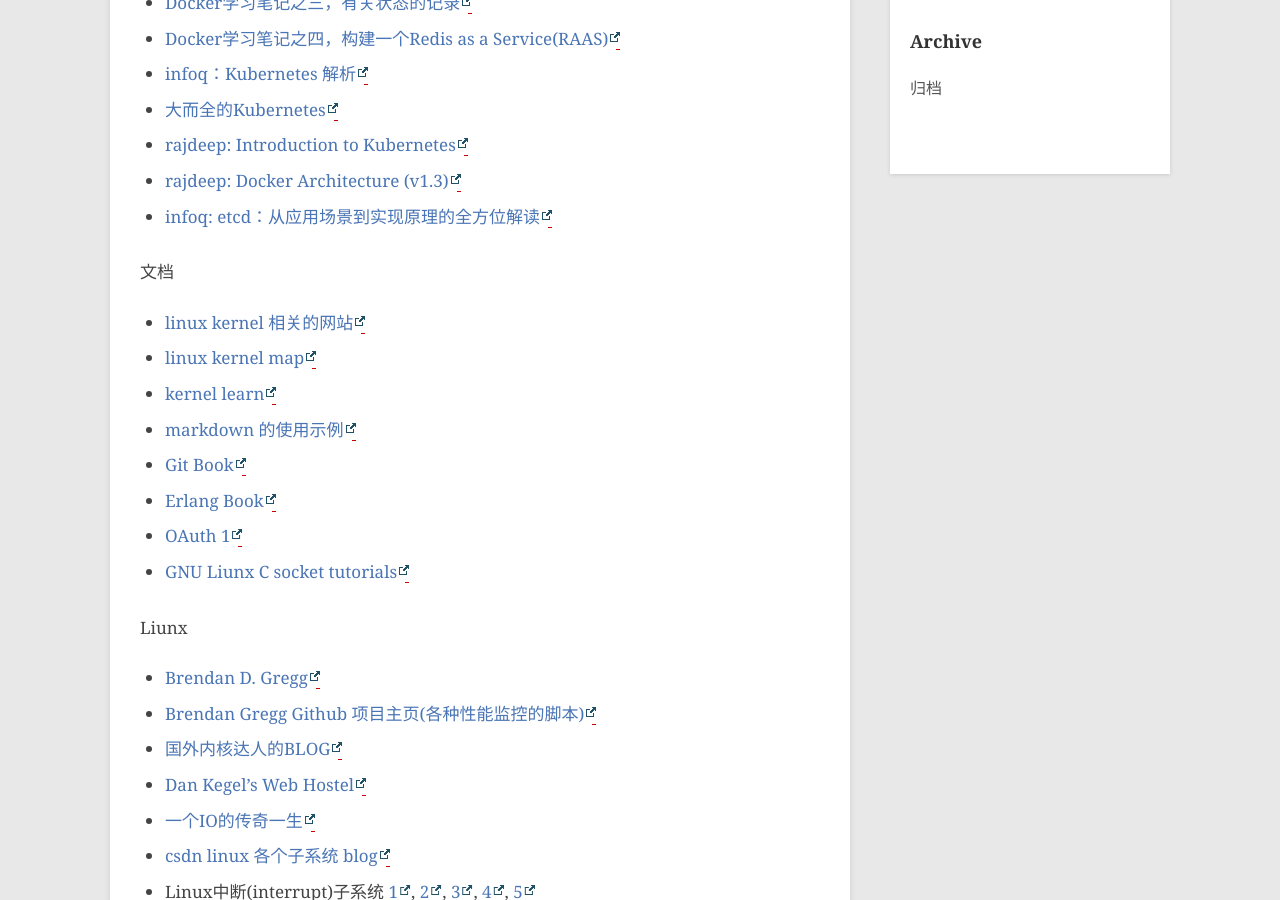
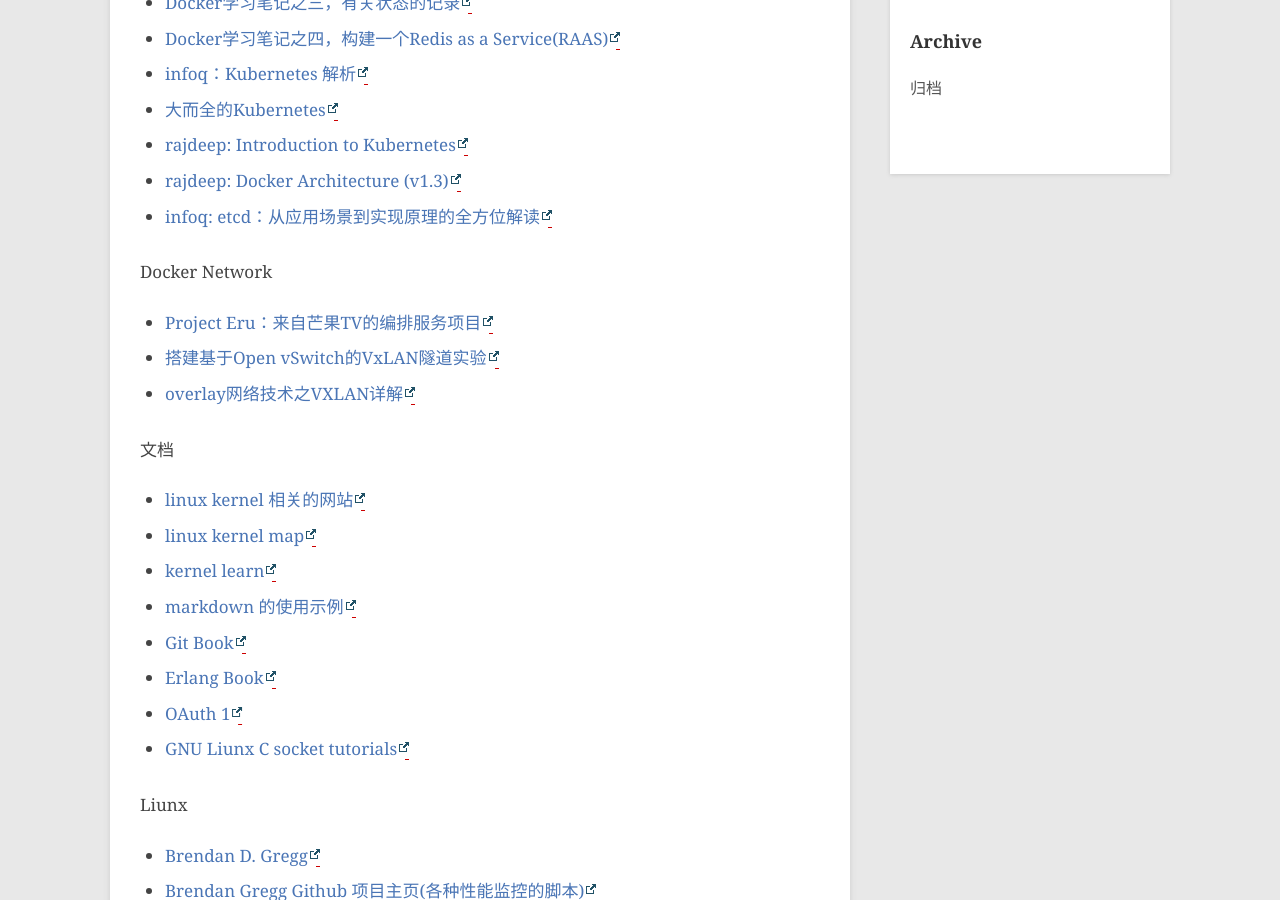
Before and after one commit to hushi55/hushi55.github.io, a Jekyll site: the page built from _posts/blog/2015-01-30-blogs.md, in a window 1280 px wide and 900 px high, scrolled down 1087 px. Built offline with Jekyll 4.4.1, drawn with Linux system fonts in a browser that asks for light colours; Markdown is read by kramdown in place of the engine named in the settings; comment, search, counter and statistics services are not loaded.

Commit message:
add docker network blog

```diff
--- a/_posts/blog/2015-01-30-blogs.md
+++ b/_posts/blog/2015-01-30-blogs.md
@@ -39,6 +39,11 @@
 - [rajdeep: Introduction to Kubernetes](http://www.slideshare.net/rajdeep/introduction-to-kubernetes)
 - [rajdeep: Docker Architecture (v1.3)](http://www.slideshare.net/rajdeep/docker-architecturev2)
 - [infoq: etcd：从应用场景到实现原理的全方位解读 ](http://www.infoq.com/cn/articles/etcd-interpretation-application-scenario-implement-principle)
+
+Docker Network
+- [Project Eru：来自芒果TV的编排服务项目](http://dockone.io/article/386)
+- [搭建基于Open vSwitch的VxLAN隧道实验](http://www.sdnlab.com/5365.html)
+- [overlay网络技术之VXLAN详解](http://network.51cto.com/art/201312/425388.htm)
 
 文档
 
```
